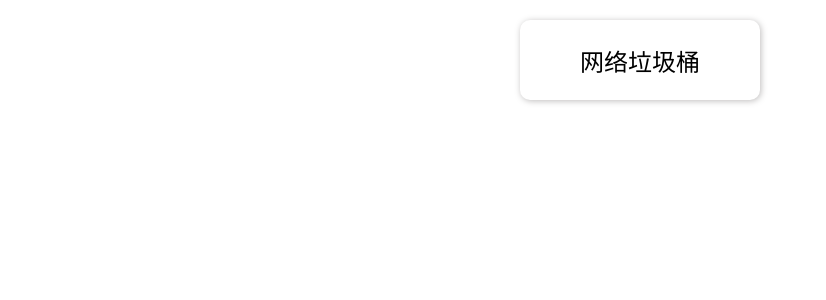
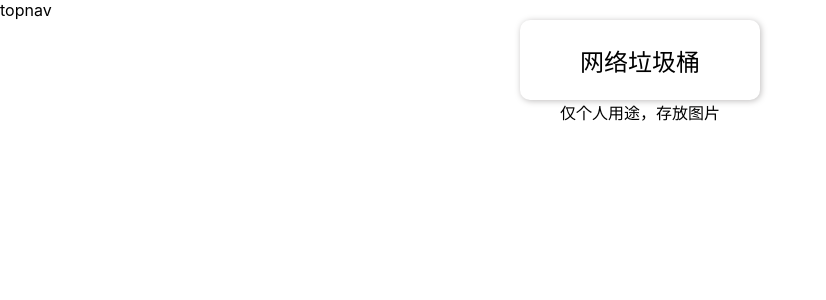
Before and after one commit to AriesLyt/network-garbage, a React (Create React App) app: page / in a window 1280 px wide. Shown: the top 300 px of the page, without its empty margins (0-826 px from the left). Built offline with nearby package versions, Linux system fonts and the light colour scheme.

Commit message:
ts-alias question

```diff
--- /dev/null
+++ b/craco.config.js
@@ -0,0 +1,23 @@
+const path = require('path');
+const CracoAlias = require('craco-alias')
+module.exports = {
+  webpack: {
+    alias: {
+      // '@/views': path.join(__dirname, 'src/views'),
+      // '@/components': path.join(__dirname, 'src/component'),
+    },
+  },
+  plugins: [
+    {
+        plugin: CracoAlias,
+        options: {
+            source: 'tsconfig',
+            baseUrl: '.',
+            tsConfigPath: "./paths.json"
+        }
+    }
+  ],
+  resolve: {
+      extensions: ['.js', '.jsx', '.json']
+  },
+};
--- /dev/null
+++ b/paths.json
@@ -0,0 +1,9 @@
+{
+    "compilerOptions": {
+        "baseUrl": "./",
+        "paths": {
+            "@views/*": ["src/views/*"],
+            "@components/*": ["src/component/*"]
+        }
+    }
+}
--- a/src/App.scss
+++ b/src/App.scss
@@ -1,27 +1,5 @@
 .App {
-  text-align: center;
 
-  .add-garbage {
-    width: 240px;
-    height: 80px;
-    margin-top: 20px;
-    background-color: white;
-    // border: 1px solid black;
-    border: none;
-    border-radius: 10px;
-    filter: drop-shadow(rgb(190, 188, 188) 1px 1px 3px);
-
-    transition: all .2s;
-
-    font-size: 24px;
-    vertical-align: middle;
-
-    &:hover,&:focus{
-      box-shadow: inset 0px 0px 4px -1px rgb(94, 93, 93);
-      filter: none;
-      font-size: 22px;
-    }
-  }
 }
 
 
--- a/src/App.tsx
+++ b/src/App.tsx
@@ -2,10 +2,19 @@ import React from 'react';
 import logo from './logo.svg';
 import './App.scss';
 
+import TopNav from '@components/topNav';
+
+// route
+import MRoute from './route/route';
+
 function App() {
+
   return (
-    <div className="App">
-      <button className='add-garbage'> 网络垃圾桶 </button>
+    <div>
+      <TopNav />
+      <div className="App">
+        <MRoute></MRoute>
+      </div>
     </div>
   );
 }
--- /dev/null
+++ b/src/component/topNav/index.tsx
@@ -0,0 +1,7 @@
+export default function TopNav() {
+    return (
+        <div>
+            topnav
+        </div>
+    )
+}
--- a/src/index.tsx
+++ b/src/index.tsx
@@ -4,12 +4,17 @@ import './index.css';
 import App from './App';
 import reportWebVitals from './reportWebVitals';
 
+// route
+import { BrowserRouter } from 'react-router-dom';
+
 const root = ReactDOM.createRoot(
   document.getElementById('root') as HTMLElement
 );
 root.render(
   <React.StrictMode>
-    <App />
+    <BrowserRouter>
+      <App />
+    </BrowserRouter>
   </React.StrictMode>
 );
 
--- /dev/null
+++ b/src/route/route.tsx
@@ -0,0 +1,12 @@
+import { Routes, Route } from "react-router-dom";
+
+// component
+import GarMain from "@views/main";
+
+export default function MRoute() {
+    return (
+        <Routes>
+            <Route path="/" element={<GarMain />} />
+        </Routes>
+    )
+}
--- /dev/null
+++ b/src/views/main/index.scss
@@ -0,0 +1,25 @@
+.garmain-wrap {
+    text-align: center;
+
+
+    .add-garbage {
+      width: 240px;
+      height: 80px;
+      background-color: white;
+      // border: 1px solid black;
+      border: none;
+      border-radius: 10px;
+      filter: drop-shadow(rgb(190, 188, 188) 1px 1px 3px);
+
+      transition: all .2s;
+
+      font-size: 24px;
+      vertical-align: middle;
+
+      &:hover,&:focus{
+        box-shadow: inset 0px 0px 4px -1px rgb(94, 93, 93);
+        filter: none;
+        font-size: 22px;
+      }
+    }
+  }
--- /dev/null
+++ b/src/views/main/index.tsx
@@ -0,0 +1,15 @@
+
+import './index.scss'
+
+export default function GarMain() {
+    return (
+        <div className="garmain-wrap">
+            <div>
+                <button className='add-garbage'> 网络垃圾桶 </button>
+            </div>
+            <div>
+                仅个人用途，存放图片
+            </div>
+        </div>
+    )
+}
--- a/tsconfig.json
+++ b/tsconfig.json
@@ -1,4 +1,5 @@
 {
+  "extends": "./paths.json",
   "compilerOptions": {
     "target": "es5",
     "lib": [
--- a/webpack.config.js
+++ b/webpack.config.js
@@ -1,4 +1,15 @@
+/**
+ * @type {import('webpack').Configuration}
+ */
+const path = requrire('path')
+
 module.exports = {
+  resolve: {
+    alias: {
+      // '@views': path.resolve(__dirname, 'src/views'),
+      // '@components': path.resolve(__dirname, 'src/component')
+    }
+  },
   module: {
     rules: [
       {
```
Also changed, not shown: package.json (+8 -4 lines), 1 other file (tests, documents, lock files or other folders).
